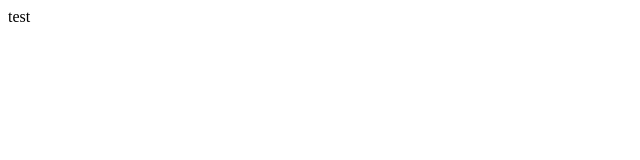
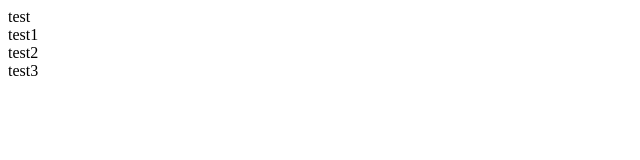
Before and after one commit to rebellious2012/start, a plain HTML site: page index.html in a window 1280 px wide. Shown: the whole page, without its empty margins (0-640 px from the left). Drawn offline with Linux system fonts and the light colour scheme.

Commit message:
Update index.html

```diff
--- a/index.html
+++ b/index.html
@@ -1 +1,2 @@
 <div>test</div>
+<div>test1</div><div>test2</div><div>test3</div>
```
